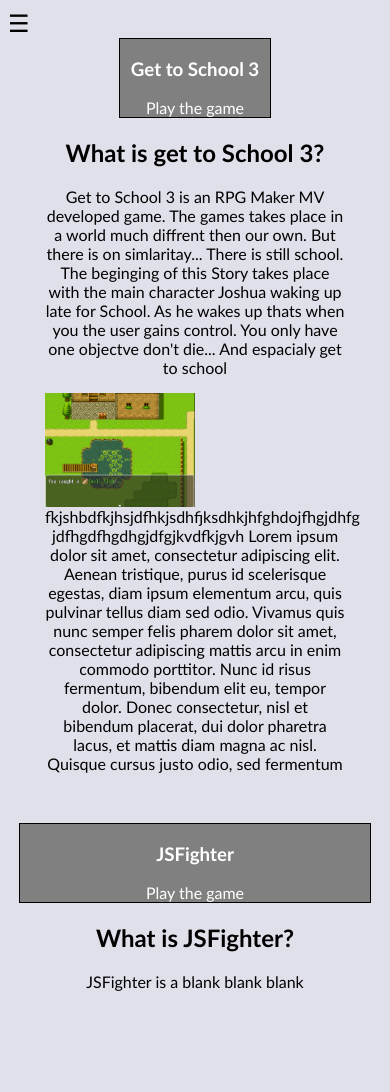
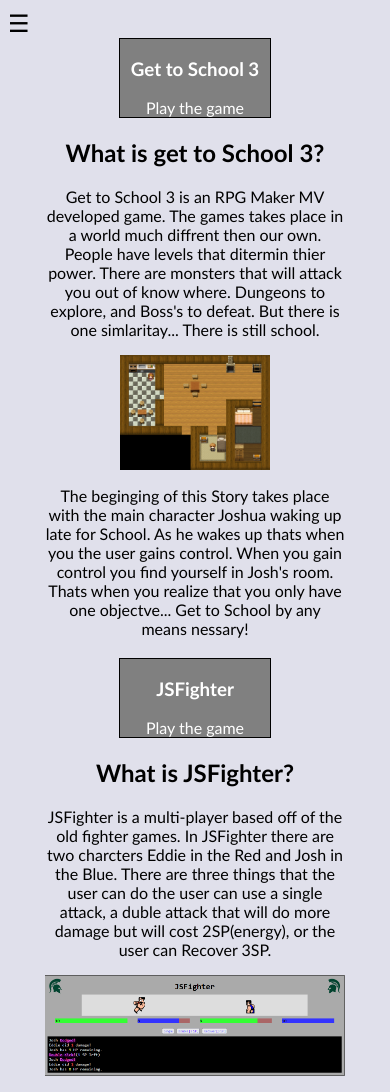
Before and after one commit to csmith188/JSFighter, a website: page gamepage.html in a window 390 px wide. Before the commit the page ends 1007 px from the top, so only its background shows below. Drawn offline with Linux system fonts and the light colour scheme.

Commit message:
Update 2
Finished game page
added menu to JS fighter
started the Home page

```diff
--- a/gamepage.html
+++ b/gamepage.html
@@ -42,14 +42,14 @@
     <div class="segmentGTS">
       <h2>What is get to School 3?</h2>
       <p>
-        Get to School 3 is an RPG Maker MV developed game. The games takes place in a world much diffrent then our own. But there is on simlaritay...
-        There is still school. The beginging of this Story takes place with the main character Joshua waking up late for School. As he wakes up thats
-        when you the user gains control. You only have one objectve don't die... And espacialy get to school
+        Get to School 3 is an RPG Maker MV developed game. The games takes place in a world much diffrent then our own. People have levels that ditermin thier power. There are monsters that will attack you out of know where. Dungeons to explore, and Boss's to defeat. But there is one simlaritay...
+        There is still school.
        </p>
-        <img src="img/fishing.PNG" class="gpleft">
-      <p2 id="f1">
-fkjshbdfkjhsjdfhkjsdhfjksdhkjhfghdojfhgjdhfg jdfhgdfhgdhgjdfgjkvdfkjgvh Lorem ipsum dolor sit amet, consectetur adipiscing elit. Aenean tristique, purus id scelerisque egestas, diam ipsum elementum arcu, quis pulvinar tellus diam sed odio. Vivamus quis nunc semper felis pharem dolor sit amet, consectetur adipiscing mattis arcu in enim commodo porttitor. Nunc id risus fermentum, bibendum elit eu, tempor dolor. Donec consectetur, nisl et bibendum placerat, dui dolor pharetra lacus, et mattis diam magna ac nisl. Quisque cursus justo odio, sed fermentum
-      </p2>
+       <img src="img0/indexPIC.PNG" class="gpleft">
+      <p id="f1">
+        The beginging of this Story takes place with the main character Joshua waking up late for School. As he wakes up thats
+        when you the user gains control. When you gain control you find yourself in Josh's room. Thats when you realize that you only have one objectve... Get to School by any means nessary!
+      </p>
      </div>
     <div id="gameFighter">
       <h3>JSFighter</h3>
@@ -58,8 +58,9 @@
      <div class="segmentJSF">
        <h2>What is JSFighter?</h2>
        <p>
-         JSFighter is a blank blank blank
+         JSFighter is a multi-player based off of the old fighter games. In JSFighter there are two charcters Eddie in the Red and Josh in the Blue. There are three things that the user can do the user can use a single attack, a duble attack that will do more damage but will cost 2SP(energy), or the user can Recover 3SP.
        </p>
+       <img src="img0/JSF1.PNG" class="gpright">
      </div>
   </body>
 </html>
--- a/style.css
+++ b/style.css
@@ -1,3 +1,7 @@
+.index{
+  background-image:linear-gradient(#999999, #ffffff);
+}
+
 #getToSchool {
   border: 1px solid #000000;
   border-width: 1px;
@@ -78,9 +82,13 @@
   margin-bottom: 5px;
 }
 
+.gpright {
+  width: 300px;
+}
+
 .segmentGTS .gpleft {
   float: left;
-  margin: 0px 10px 0px 0px;
+  margin: 0px 10px 10px 0;
 }
 
 #gameFighter {
@@ -106,6 +114,12 @@
   color: #000000;
 }
 
+#f1 {
+text-align: center;
+margin-bottom: 50px;
+padding: 30px 0;
+}
+
   @media screen and (max-width: 500px) {
     #menu {
       display: inline;
@@ -118,6 +132,24 @@
     color: #000000;
    }
 
+   .segmentJSF  {
+     width: 300px;
+     margin: auto;
+     text-align: center;
+     color: #000000;
+    }
+
+    #gameFighter {
+      border: 1px solid #000000;
+      border-width: 1px;
+      margin: auto;
+      width: 150px;
+      text-align: center;
+      color: #FFFFFF;
+      background-color: #808080;
+      max-height: 81px;
+    }
+
   #getToSchool{
     border: 1px solid #000000;
     border-width: 1px;
@@ -128,8 +160,16 @@
     background-color: #808080;
   }
 
+  #openMenu {
+    font-size: 1.5em;
+    display: flex;
+    width: 40%;
+    flex-
+  }
+
   #closeMenu {
       display: block;
+      width: 100px;
    }
 
   #menu {
@@ -161,4 +201,18 @@
      color: #000000;
    }
 
+#f1 {
+  text-align: center;
+  margin-bottom: 20px;
+  width: 300px;
+  padding: 0 0 0 0;
+}
+
+.segmentGTS .gpleft {
+display: block;
+margin-left: auto;
+margin-right: auto;
+float: none;
+}
+
   }
```
Also changed, not shown: index.html (+1 -1 lines), jsIndex.html (+30 -1 lines), style/style.css (+43 -0 lines), img0/JSF1.PNG (added), img0/indexPIC.PNG (added), sm.html (line endings or trailing spaces).
